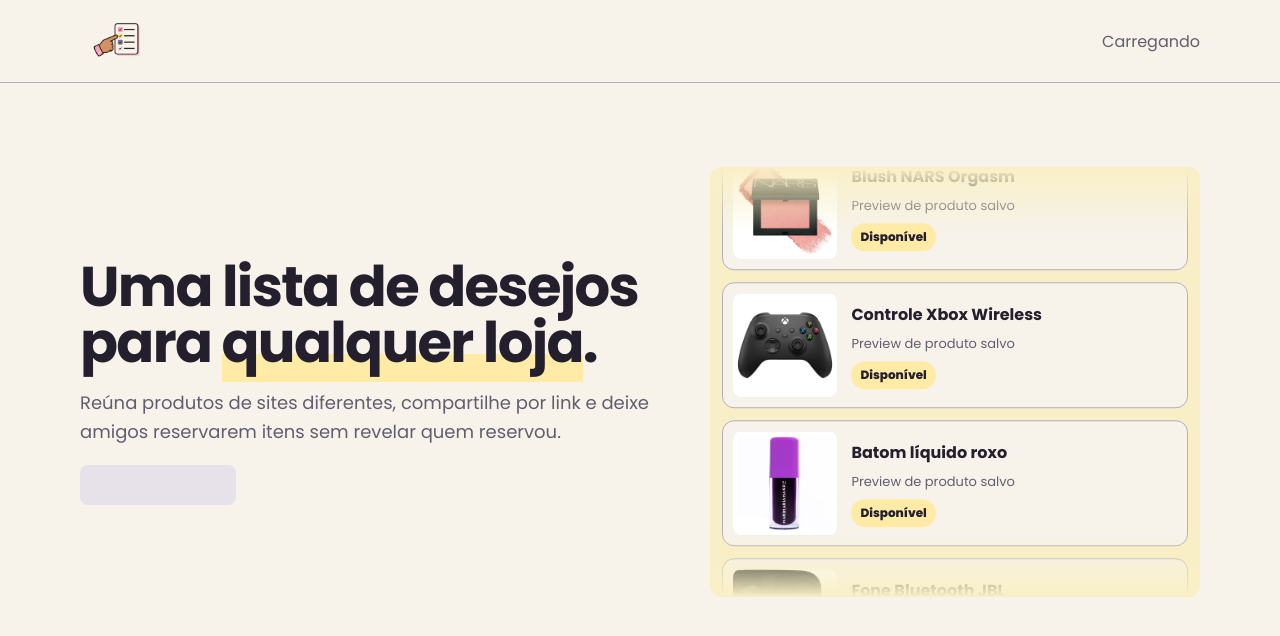
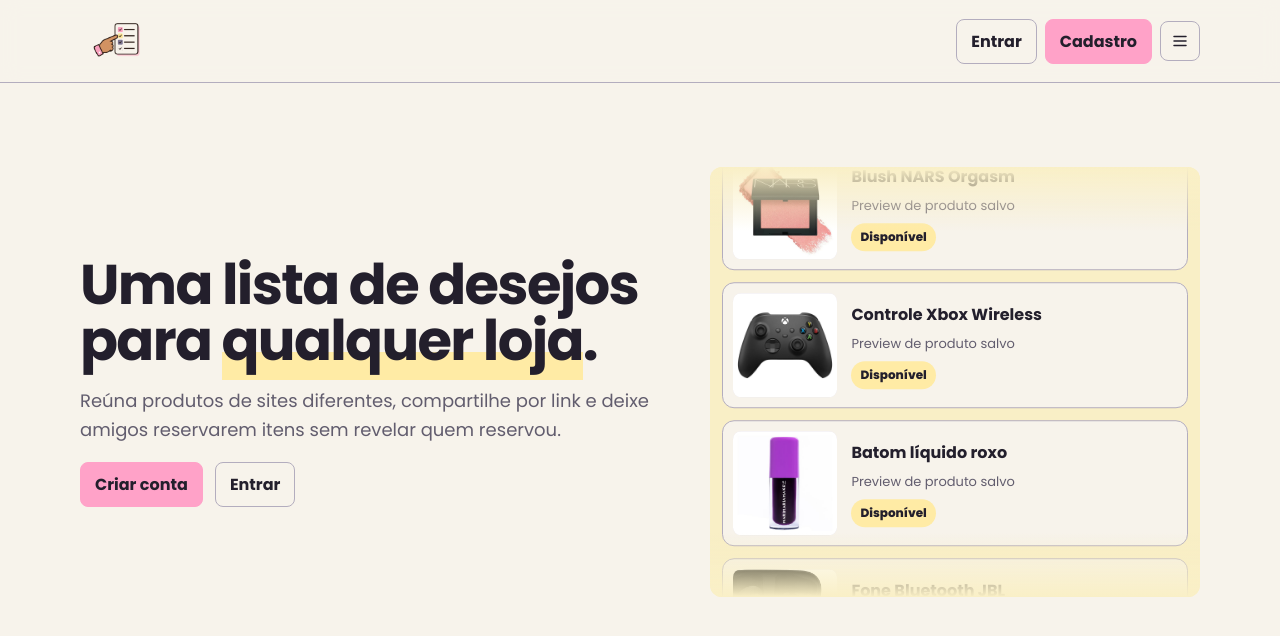
Before and after one commit to Covil-Works/Wantlist, a Next.js app: page / in a window 1280 px wide. Shown: the top 636 px of the page. Built offline with nearby package versions, Linux system fonts and the light colour scheme; no server answers.

Commit message:
fix(auth): render auth links before session resolves

```diff
--- a/components/home-actions.tsx
+++ b/components/home-actions.tsx
@@ -4,9 +4,7 @@
 import { useAuth } from "@/components/auth-provider";
 
 export function HomeActions() {
-  const { user, loading } = useAuth();
-
-  if (loading) return <div className="home-actions-placeholder" aria-hidden="true" />;
+  const { user } = useAuth();
   if (user) return <Link className="button primary" href="/painel">Acessar meu painel</Link>;
 
   return (
--- a/components/user-nav.tsx
+++ b/components/user-nav.tsx
@@ -8,7 +8,7 @@
 import { useAuth } from "@/components/auth-provider";
 
 export function UserNav() {
-  const { user, loading } = useAuth();
+  const { user } = useAuth();
   const [open, setOpen] = useState(false);
   const menuRef = useRef<HTMLDivElement>(null);
 
@@ -30,8 +30,6 @@
       document.removeEventListener("keydown", closeOnEscape);
     };
   }, [open]);
-
-  if (loading) return <nav className="nav"><span className="muted">Carregando</span></nav>;
 
   if (!user) {
     return (
```
